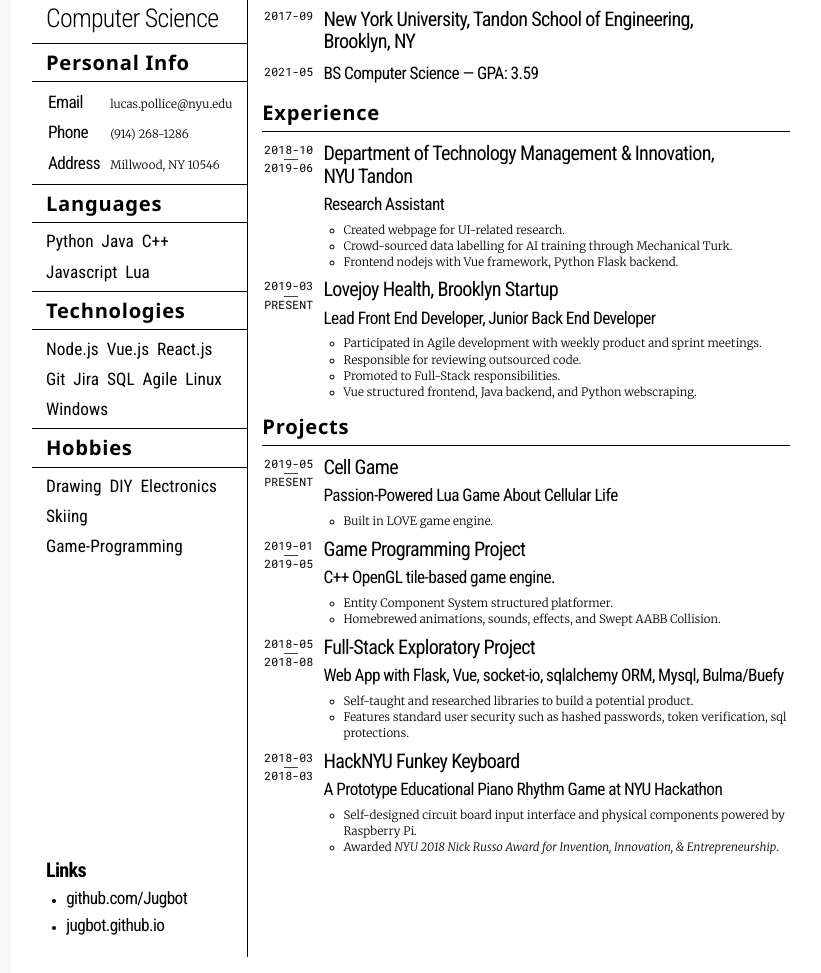
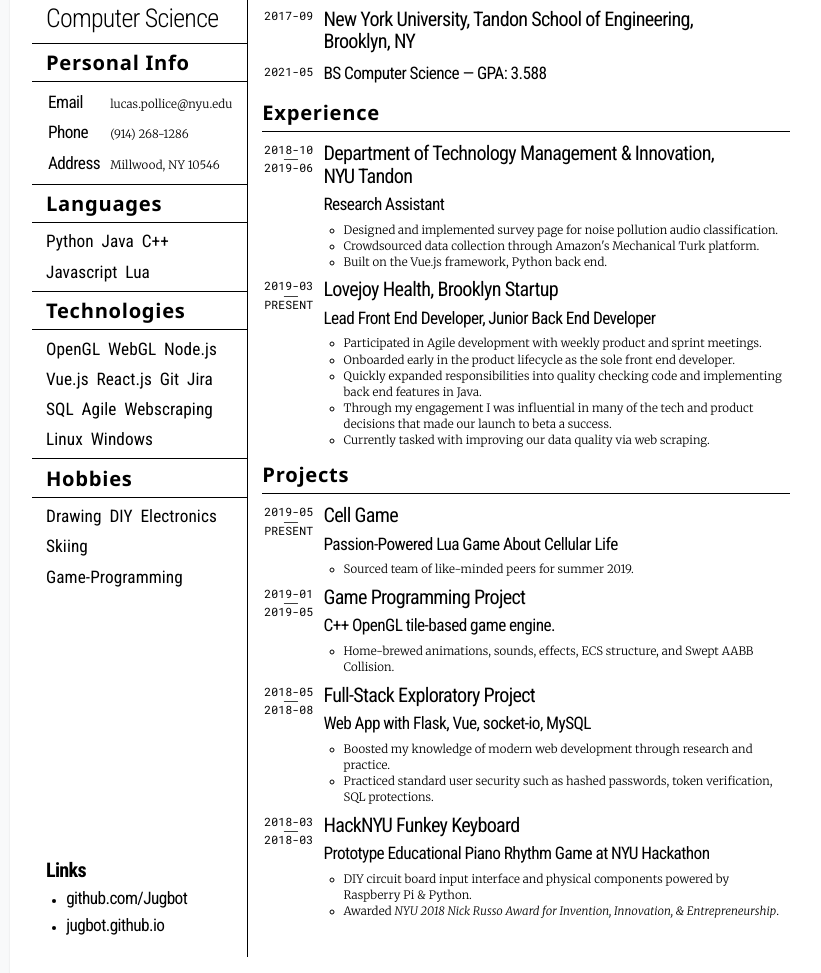
Before and after one commit to Jugbot/resume, a plain HTML site: page index.html in a window 1280 px wide. Shown: the part 77-1050 px from the top of the page, without its empty margins (222-1043 px from the left). Drawn offline with Linux system fonts and the light colour scheme.

Commit message:
Reword :repeat:

```diff
--- a/index.html
+++ b/index.html
@@ -42,6 +42,8 @@
       </ul>
       <div class="banner"><h3><b>Technologies</b></h3></div>
       <ul class="inline">
+        <li>OpenGL</li>
+        <li>WebGL</li>
         <li>Node.js</li>
         <li>Vue.js</li>
         <li>React.js</li>
@@ -49,6 +51,7 @@
         <li>Jira</li>
         <li>SQL</li>
         <li>Agile</li>
+        <li>Webscraping</li>
         <li>Linux</li>
         <li>Windows</li>
       </ul>
@@ -88,7 +91,7 @@
             <span>2021-05</span>
           </td>
           <td>
-            <h4>BS Computer Science &mdash; GPA: 3.59</h4>
+            <h4>BS Computer Science &mdash; GPA: 3.588</h4>
           </td>
         </tr>
         <tr disabled>
@@ -112,9 +115,9 @@
               <h3>Department of Technology Management & Innovation, <br>NYU Tandon</h3>
               <h4>Research Assistant</h4>
               <ul>
-                <li>Created webpage for UI-related research.</li>
-                <li>Crowd-sourced data labelling for AI training through Mechanical Turk.</li>
-                <li>Frontend nodejs with Vue framework, Python Flask backend.</li>
+                <li>Designed and implemented survey page for noise pollution audio classification.</li>
+                <li>Crowdsourced data collection through Amazon's Mechanical Turk platform.</li>
+                <li>Built on the Vue.js framework, Python back end.</li>
               </ul>
             </td>
           </tr>
@@ -129,9 +132,10 @@
               <h4>Lead Front End Developer, Junior Back End Developer</h4>
               <ul>
                 <li>Participated in Agile development with weekly product and sprint meetings.</li>
-                <li>Responsible for reviewing outsourced code.</li>
-                <li>Promoted to Full-Stack responsibilities.</li>
-                <li>Vue structured frontend, Java backend, and Python webscraping.</li>
+                <li>Onboarded early in the product lifecycle as the sole front end developer.</li>
+                <li>Quickly expanded responsibilities into quality checking code and implementing back end features in Java.</li>
+                <li>Through my engagement I was influential in many of the tech and product decisions that made our launch to beta a success.</li>
+                <li>Currently tasked with improving our data quality via web scraping.</li>
               </ul>
             </td>
           </tr>
@@ -148,7 +152,7 @@
             <h3>Cell Game</h3>
             <h4>Passion-Powered Lua Game About Cellular Life</h4>
             <ul>
-              <li>Built in LOVE game engine.</li>
+              <li>Sourced team of like-minded peers for summer 2019.</li>
             </ul>
           </td>
         </tr>
@@ -162,8 +166,7 @@
             <h3>Game Programming Project</h3>
             <h4>C++ OpenGL tile-based game engine. </h4>
             <ul>
-              <li>Entity Component System structured platformer.</li>
-              <li>Homebrewed animations, sounds, effects, and Swept AABB Collision.</li>
+              <li>Home-brewed animations, sounds, effects, ECS structure, and Swept AABB Collision.</li>
             </ul>
           </td>
         </tr>
@@ -175,10 +178,10 @@
           </td>
           <td>
             <h3>Full-Stack Exploratory Project</h3>
-            <h4>Web App with Flask, Vue, socket-io, sqlalchemy ORM, Mysql, Bulma/Buefy</h4>
+            <h4>Web App with Flask, Vue, socket-io, MySQL</h4>
             <ul>
-              <li>Self-taught and researched libraries to build a potential product.</li>
-              <li>Features standard user security such as hashed passwords, token verification, sql protections.</li>
+              <li>Boosted my knowledge of modern web development through research and practice.</li>
+              <li>Practiced standard user security such as hashed passwords, token verification, SQL protections.</li>
             </ul>
           </td>
         </tr>
@@ -190,9 +193,9 @@
           </td>
           <td>
             <h3>HackNYU Funkey Keyboard</h3>
-            <h4>A Prototype Educational Piano Rhythm Game at NYU Hackathon</h4>
+            <h4>Prototype Educational Piano Rhythm Game at NYU Hackathon</h4>
             <ul>
-              <li>Self-designed circuit board input interface and physical components powered by Raspberry Pi.</li>
+              <li>DIY circuit board input interface and physical components powered by Raspberry Pi & Python.</li>
               <li>Awarded <i>NYU 2018 Nick Russo Award for Invention, Innovation, & Entrepreneurship</i>.</li>
             </ul>
           </td>
```
